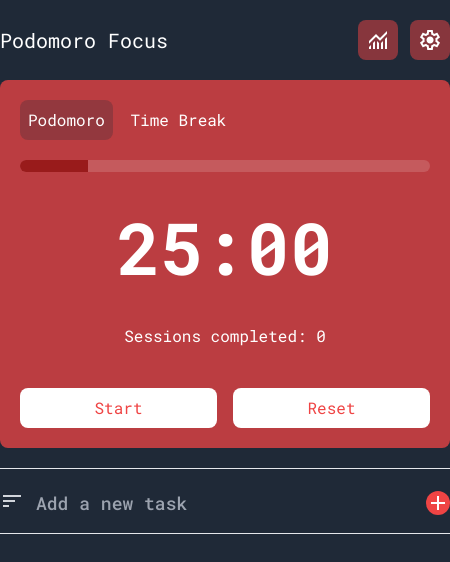
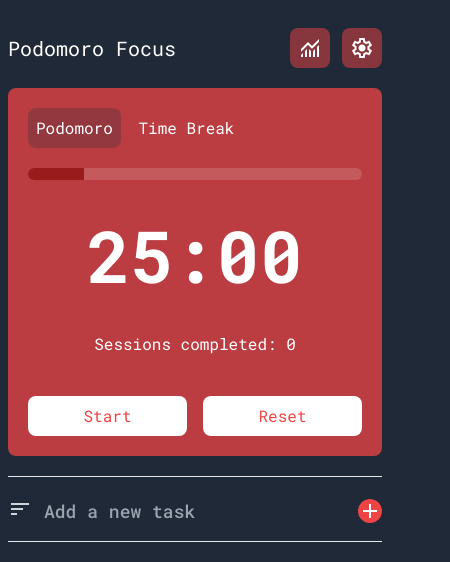
Before and after one commit to YehezkielG/Pomodoro_Timer, a plain HTML site: page src/index.html in a window 390 px wide. Shown: the whole page, 450 px wide, since content can reach past the window. Drawn offline with nearby package versions, Linux system fonts and the light colour scheme.

Commit message:
fix: interface in mobile view

```diff
--- a/src/index.html
+++ b/src/index.html
@@ -12,7 +12,7 @@
     <link rel="stylesheet" href="style/main.css" />
   </head>
   <body class="bg-gray-800 text-white">
-    <div class="w-[450px] mx-auto">
+    <div class="sm:w-[450px] p-2 w-[100%] mx-auto">
       <section class="mt-5 flex center justify-between">
         <div class="flex items-center">
           <h1 class="text-xl text-white">Podomoro Focus</h1>
```
Also changed, not shown: src/style/style.css.
